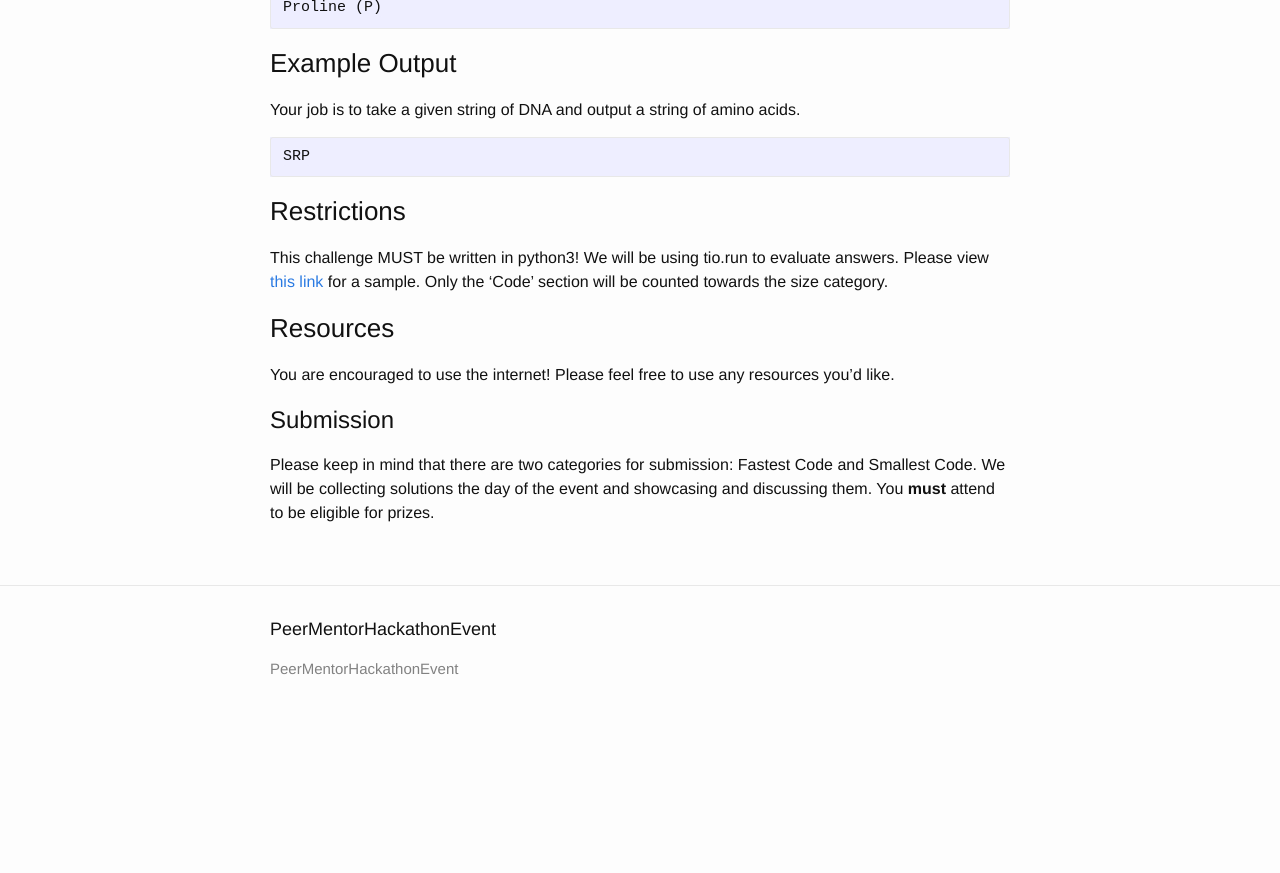
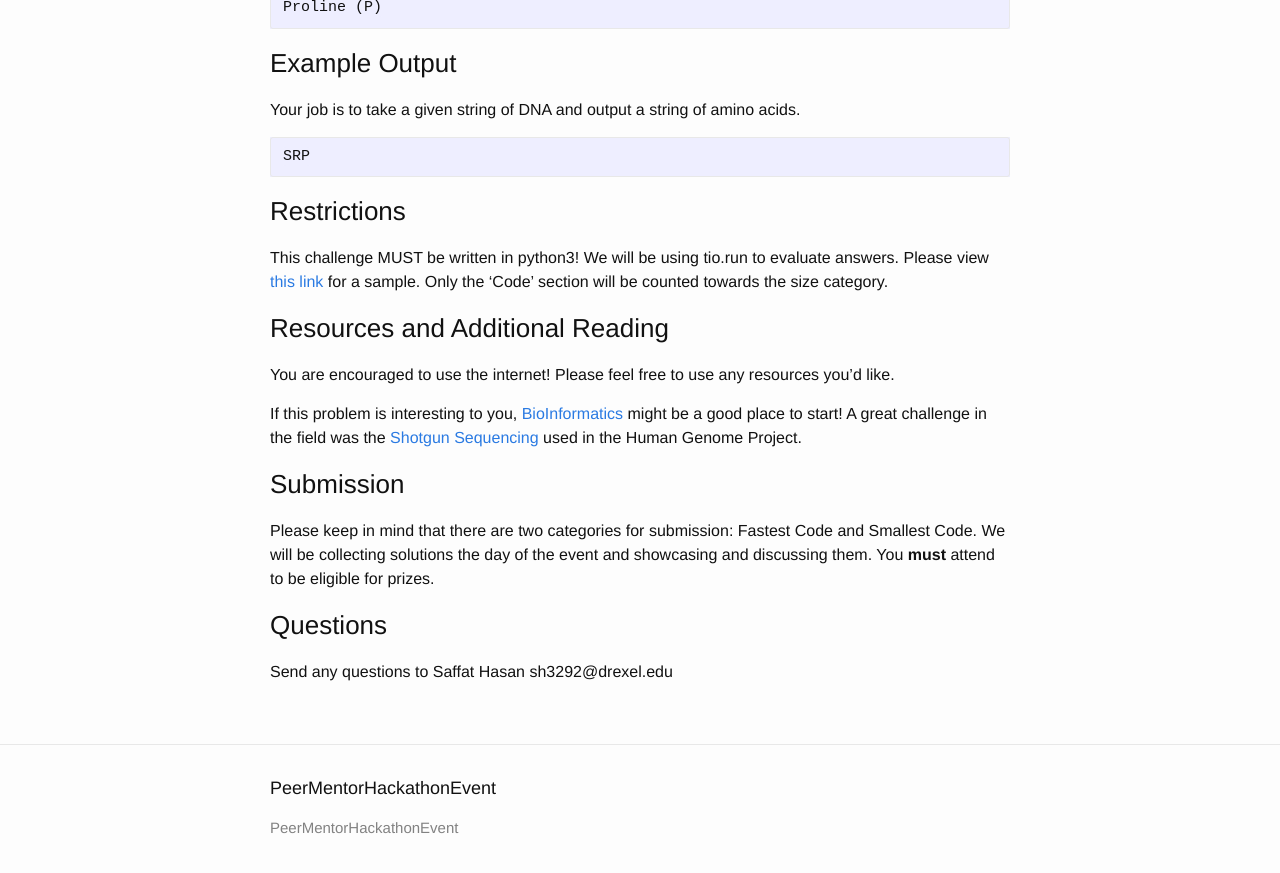
Before and after one commit to Rockie156/PeerMentorHackathonEvent, a Jekyll site: the page built from puzzle.md, in a window 1280 px wide and 900 px high, scrolled down 890 px. Shown: the top 873 px of the window. Built offline with Jekyll 4.4.1, drawn with Linux system fonts in a browser that asks for light colours; before the commit the page ends 1631 px from its top, so only the background shows below that.

Commit message:
Added contact; Added additional reading

```diff
--- a/puzzle.md
+++ b/puzzle.md
@@ -54,8 +54,13 @@ SRP
 This challenge MUST be written in python3! We will be using tio.run to evaluate answers. Please view [this link](https://tio.run/##ZVHLTsMwELz7K1buoYlURSBuSDlUIHpDCHpBCFWm2SSGeB3ZG0r4@WDnQQ@9OJtdz8zOuO25tnQzDCt4sQahauyHajwYXdUMlYUaHQofRodpBDnI3XxJOaQ1g2pOqvfANYK3TcfakhRiBa@2c1B2dIydwIV@YiuwBHaKfGmdSX7SWwEgpYSHi6uxHYYOuXME66IzpgfPTlO1HrRprWMIRIU1Yv7zvRejQIWETjEeNLUdJ/Sv8jySheVnIjhaYqUplmpmA81oPJQulN@q6cI6J801NEhV@NC81zzK4U1u5QbkPh67eNzJ9/PeUmafVlMycWfH2uoj@mRCb@ArpzSNee2QxxBnFVtCDPD@cQtembZBQUFKEyfBZOa50JQ5VEWyoCfDZxMTKvJ4/YtAIlLll8lE9H55j2A9alhonWXU5MVSBOj51QLViHsKEfKIKYEw2PLK9aHfxn6yQNPh@uoP) for a sample.
 Only the 'Code' section will be counted towards the size category.
 
-### Resources
+### Resources and Additional Reading
 You are encouraged to use the internet! Please feel free to use any resources you'd like.
 
-# Submission
+If this problem is interesting to you, [BioInformatics](https://en.wikipedia.org/wiki/Bioinformatics) might be a good place to start! A great challenge in the field was the [Shotgun Sequencing](https://en.wikipedia.org/wiki/Shotgun_sequencing) used in the Human Genome Project.
+
+### Submission
 Please keep in mind that there are two categories for submission: Fastest Code and Smallest Code. We will be collecting solutions the day of the event and showcasing and discussing them. You <b>must</b> attend to be eligible for prizes.
+
+### Questions
+Send any questions to Saffat Hasan sh3292@drexel.edu
```
